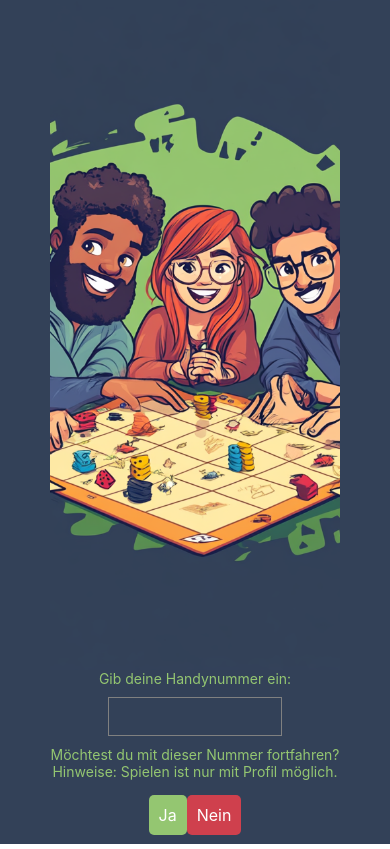
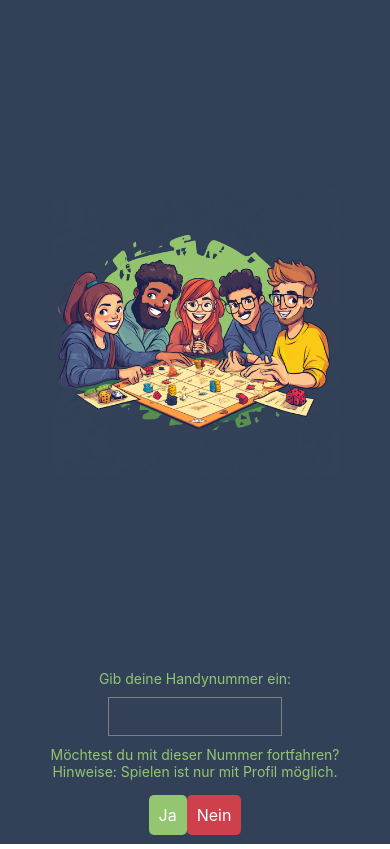
Before and after one commit to Dr4gon/positive_guessing_game, a React Native app in the folder app/: screen / in a window 390 px wide. Built offline with nearby package versions, Linux system fonts and the light colour scheme.

Commit message:
Show the whole image for full effect

```diff
--- a/app/App.js
+++ b/app/App.js
@@ -25,7 +25,7 @@ export default function App() {
         <Image
           source={require("./assets/logo.png")}
           style={styles.logo}
-          resizeMode="cover"
+          resizeMode="center"
         />
         <Text style={styles.text}>Gib deine Handynummer ein:</Text>
         <TextInput
```
